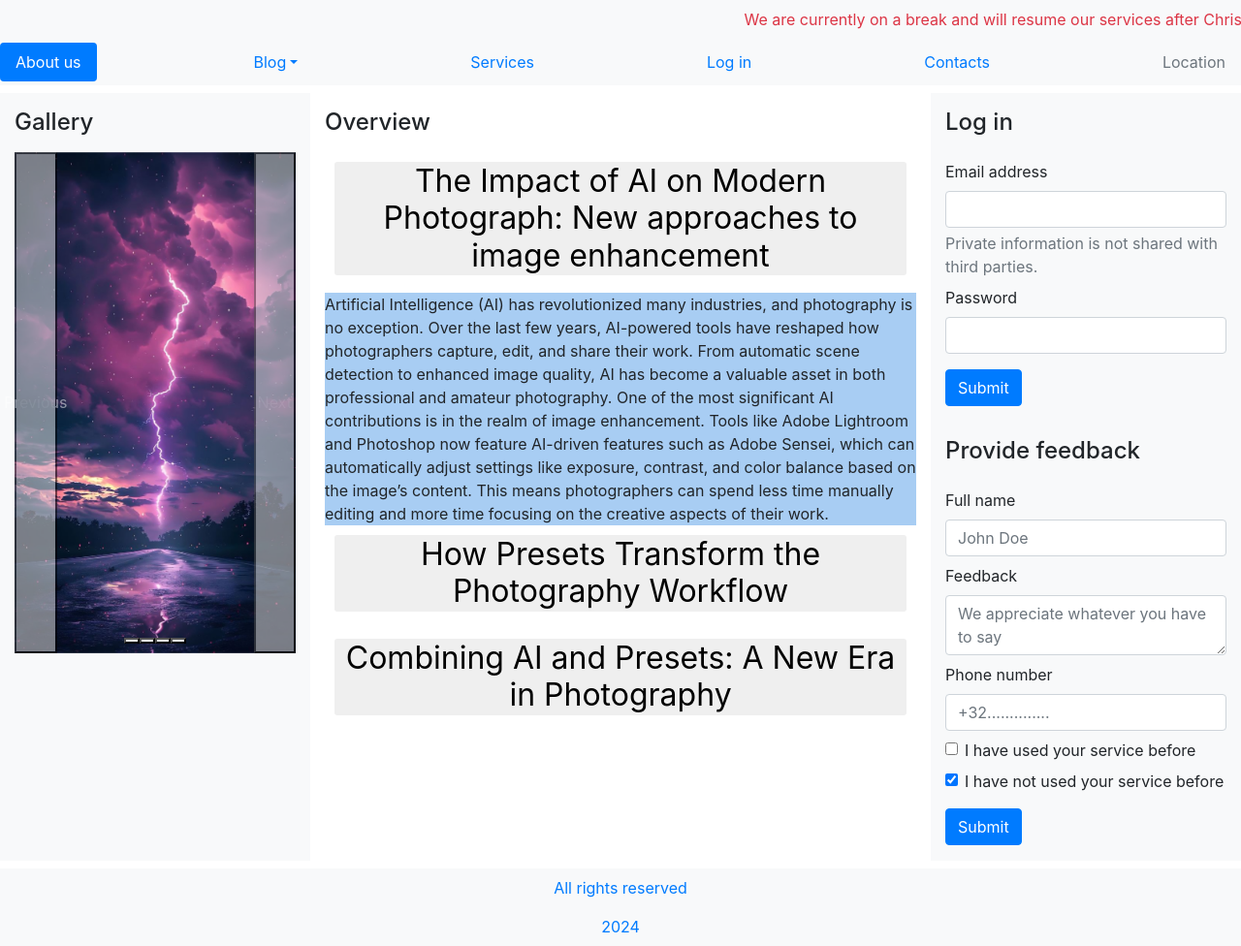
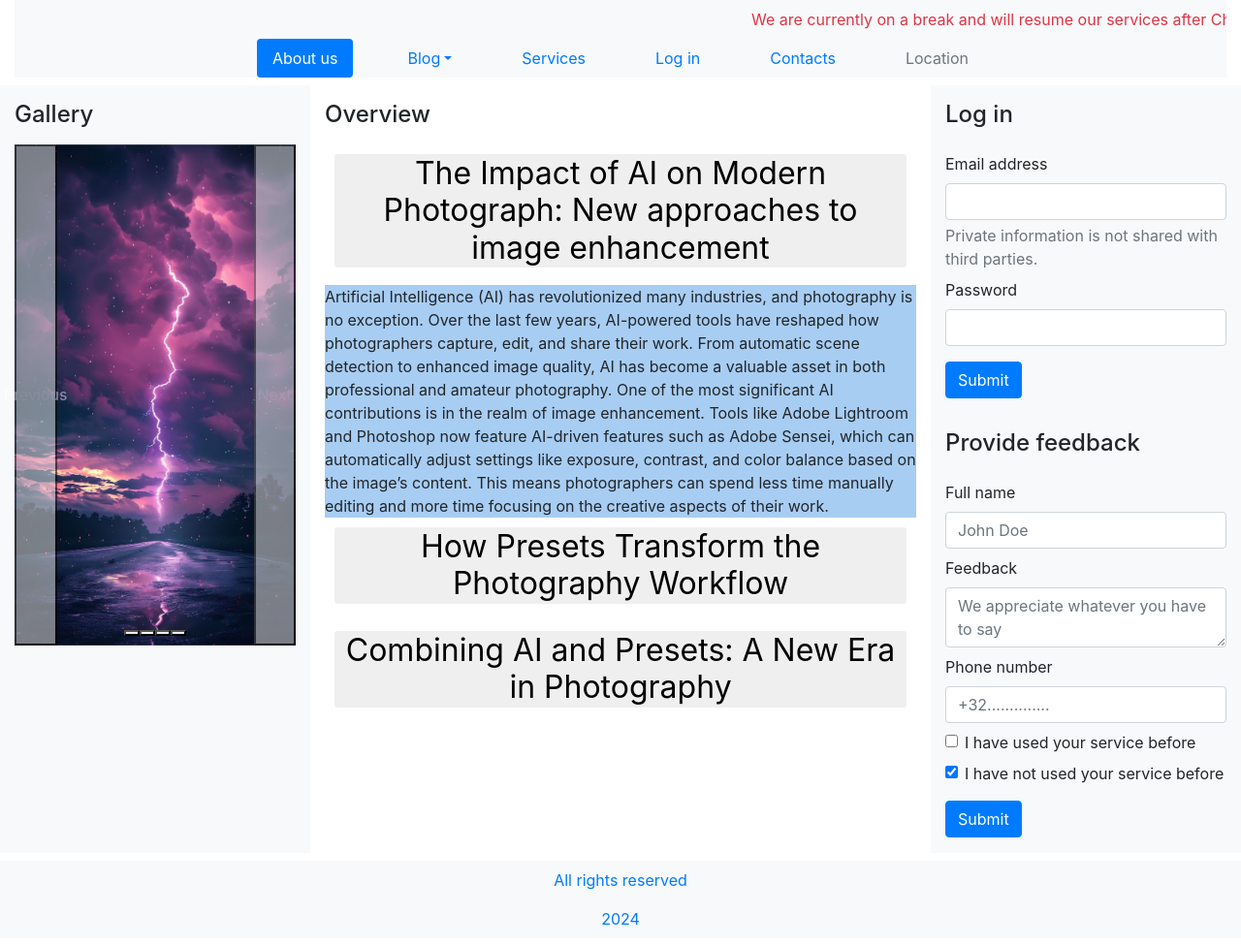
Before and after one commit to MariePchs/bootstrap-practice, a website: page index.html in a window 1280 px wide. Shown: the whole page at 97% size. Drawn offline with nearby package versions, Linux system fonts and the light colour scheme.

Commit message:
second commit

```diff
--- a/index.html
+++ b/index.html
@@ -11,15 +11,16 @@
 </head>
 
 <body>
-  <header class="container-xxl">
+  <header class="container-fluid">
     <div class="scrolling-container">
       <div class="py-2 text-center bg-light scrolling-text text-danger">We are currently on a break and will resume our
         services
         after Christmas. Please contact us if you have any questions.</div>
     </div>
 
-    <nav class="navbar-light bg-light py-1">
-      <ul class="nav nav-pills justify-content-between">
+    <div class="container-l">
+      <nav class="nav bg-light nav-pills flex-column flex-sm-row justify-content-center">
+        <ul class="nav nav-pills">
           <li class="nav-item">
             <a class="nav-link active" aria-current="page" href="#">About us</a>
           </li>
@@ -46,6 +47,7 @@
           </li>
         </ul>
       </nav>
+    </div>
   </header>
 
 
@@ -224,7 +226,7 @@
   </div>
 
   <footer>
-    <div class="container-xxl">
+    <div class="container-l">
       <div class="py-2 text-center bg-light text-primary">All rights reserved</div>
       <div class="py-2 text-center bg-light text-primary">2024</div>
     </div>
--- a/src/scss/style.scss
+++ b/src/scss/style.scss
@@ -1,3 +1,7 @@
+.nav-item{
+  margin: 0 20px;
+}
+
 .accordion-button {
   border: none;
   border-radius: 3px;
@@ -28,3 +32,9 @@
     transform: translateX(-100%);
   }
 }
+
+@media (min-width: 1400px) {
+*{
+font-size: 26px;
+}
+}
```
Also changed, not shown: assets/css/style.css. Lines whose indentation alone changed are shown as unchanged.
